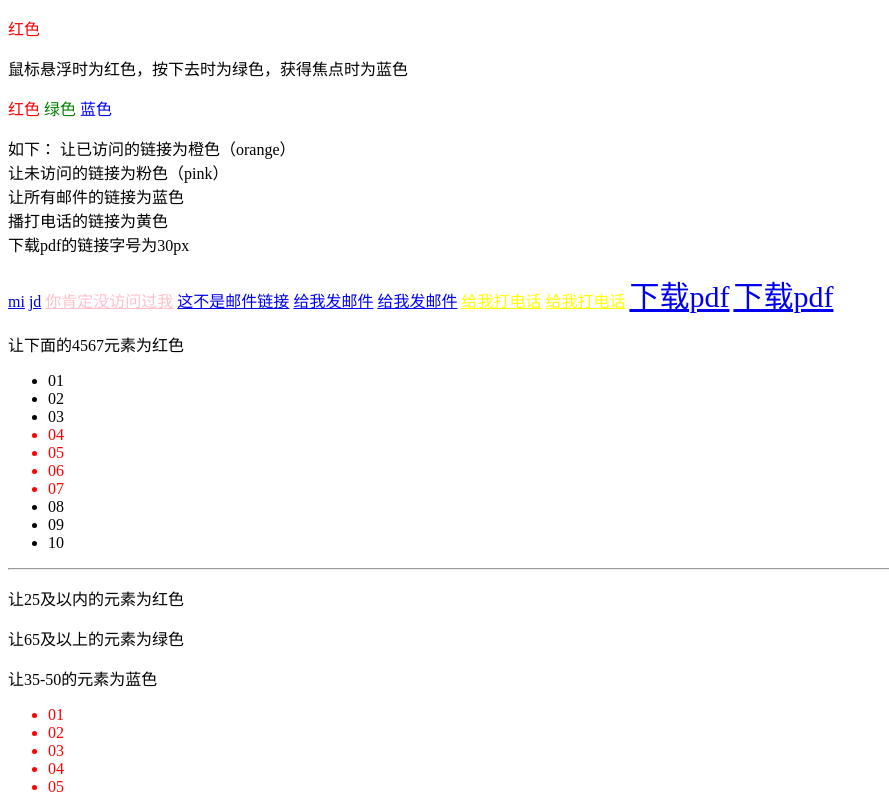
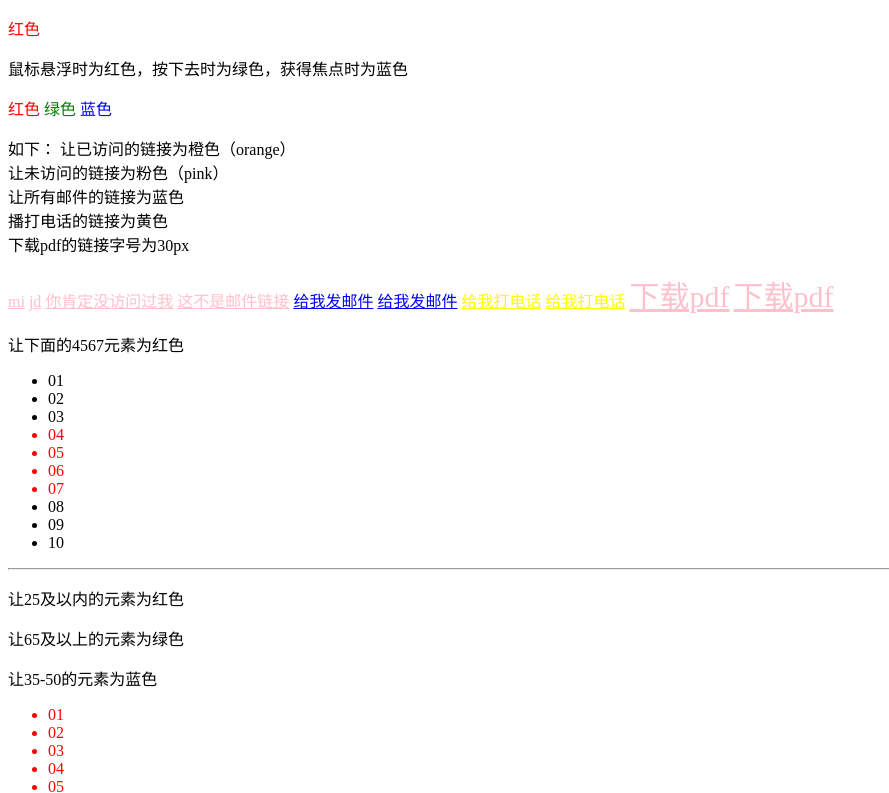
Before and after one commit to xlmoo12138/miao, a plain HTML site: page css-selector-practise.html in a window 1280 px wide. Shown: the top 793 px of the page, without its empty margins (0-889 px from the left). Drawn offline with Linux system fonts and the light colour scheme.

Commit message:
change css-selector

```diff
--- a/css-selector-practise.html
+++ b/css-selector-practise.html
@@ -38,7 +38,7 @@
         color: orange;
       }
 
-      a:nth-of-type(3):link{
+      a:link{
         color: pink;
       }
 
```
